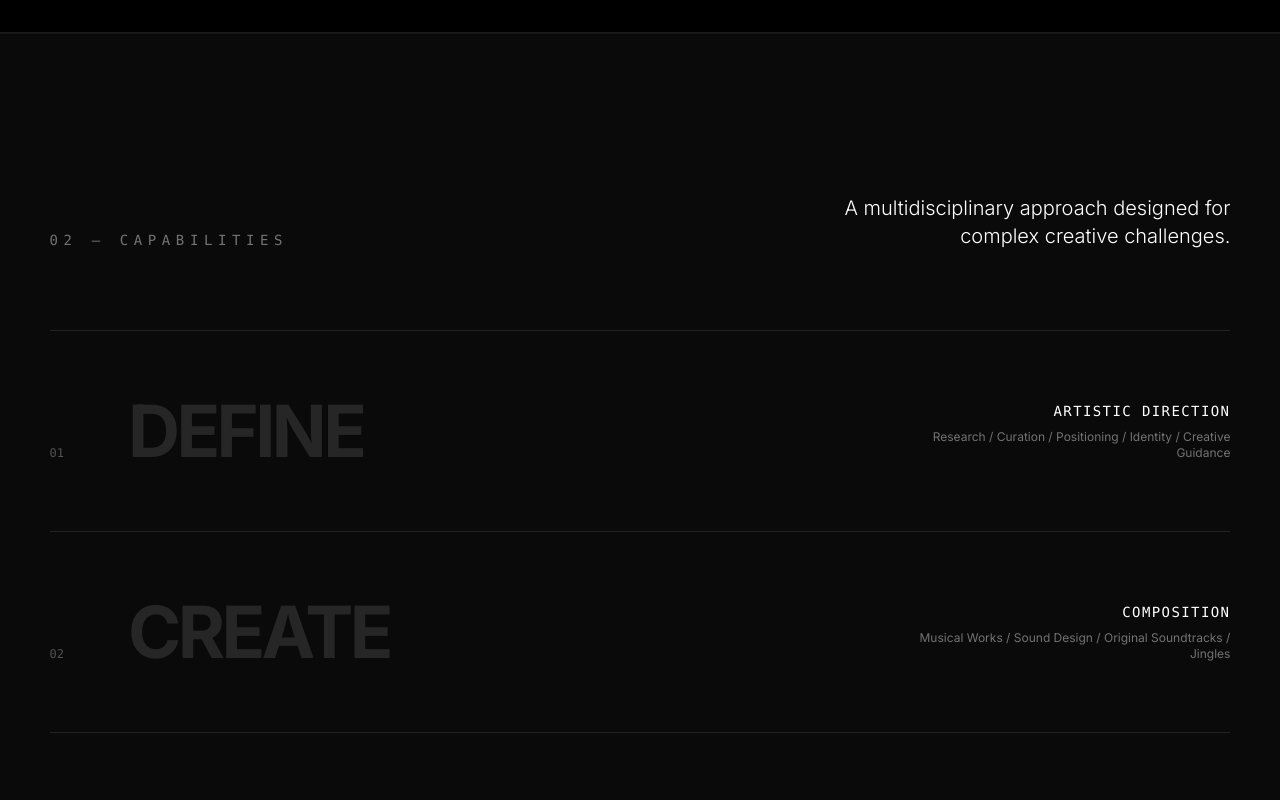
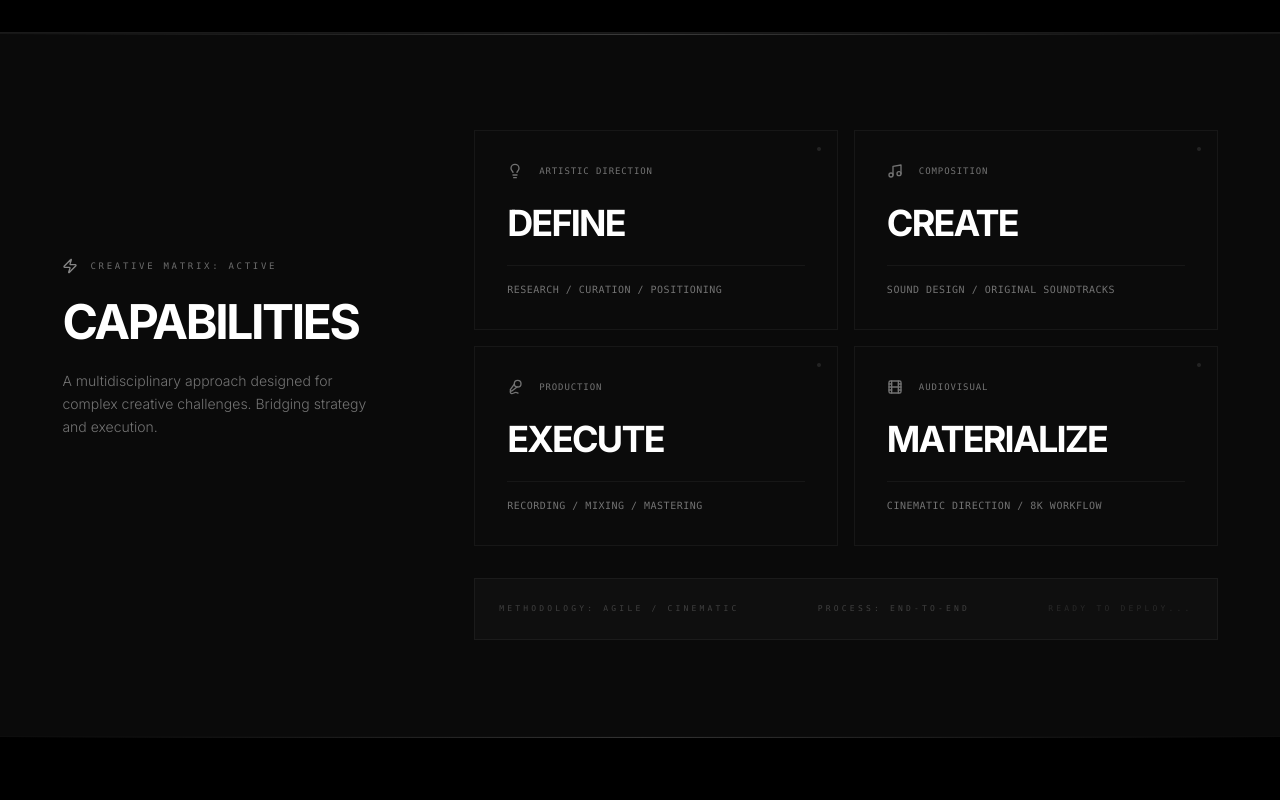
Before and after one commit to SambaGabriel/Spm-Creative-Company-Final, a React (Vite) app: page / in a window 1280 px wide. Shown: the part 1880-2680 px from the top of the page. Built offline with nearby package versions, Linux system fonts and the light colour scheme.

Commit message:
refactor: Update services and portfolio content
Add icons to services and revise portfolio data to differentiate between clients and artists. Remove redundant entries from artist list.

```diff
--- a/components/Manifesto.tsx
+++ b/components/Manifesto.tsx
@@ -9,9 +9,7 @@ export const Manifesto: React.FC = () => {
           {/* Sticky Title Column */}
           <div className="lg:w-1/2 pt-24 pb-12 lg:py-40 lg:h-screen lg:sticky lg:top-0 flex flex-col justify-between border-r border-white/10 pr-8">
             <div>
-              <span className="block text-[10px] font-mono text-neutral-500 tracking-[0.4em] uppercase mb-8">
-                01 — The Vision
-              </span>
+              {/* Removed 'The Vision' H3 header here */}
               <h2 className="text-5xl md:text-7xl lg:text-8xl font-bold tracking-tighter leading-[0.9] uppercase">
                 An idea of a world <br/>
                 materialized <br/>
--- a/components/Portfolio.tsx
+++ b/components/Portfolio.tsx
@@ -1,16 +1,14 @@
 import React from 'react';
 
-// Cases extraídos do PDF
-const featuredCases = [
-  "Novo Nordisk Sound Design 360",
-  "Gloria Estefan BRAZIL305",
-  "Júlio Iglesias & Zezé Di Camargo",
-  "Bruno & Marrone Ao Vivo",
-  "Global Soundscapes",
-  "Urban Symphony"
+// Lista de clientes atualizada conforme imagem solicitada (Index 01)
+const selectedClients = [
+  "Adidas", "Amazon", "Asics", "Budweiser", "Centauro", "Converse",
+  "Fila", "Havaianas", "HBO Max", "Heinz", "iFood", "Itaú",
+  "MASP", "Microsoft", "NBA", "Nike", "O Boticário", "Oakley",
+  "Porsche", "Red Bull", "Rider", "Samsung", "Track & Field", "Umbro"
 ];
 
-// Lista completa de artistas
+// Lista de artistas (Index 02) - Removidos duplicatas (Microsoft, Budweiser) que foram para Clientes
 const artists = [
   "Alejandro Sanz", "Alexandre Pires", "Alcione", "Art Popular", "Babado Novo", "Belo",
   "Bruno & Marrone", "Cauby Peixoto", "Chitãozinho & Xororó", "Demônios da Garoa",
@@ -22,7 +20,7 @@ const artists = [
   "Raça Negra", "Reginaldo Rossi", "Roberta Miranda", "Roberto Carlos", "Ronnie Von",
   "Tonico & Tinoco", "Rio Negro & Solimões", "Seu Jorge", "Sergio Reis", "Sidney Magal",
   "Só Pra Contrariar", "Vanessa da Mata", "Vitor Kley", "Wesley Safadão",
-  "Zezé Di Camargo & Luciano", "Porsche", "Nike", "Budweiser", "Microsoft"
+  "Zezé Di Camargo & Luciano"
 ];
 
 export const Portfolio: React.FC = () => {
@@ -30,33 +28,34 @@ export const Portfolio: React.FC = () => {
     <section id="work" className="py-24 md:py-40 bg-black relative border-t border-white/5 overflow-hidden">
       <div className="max-w-[96%] mx-auto px-2 md:px-6 relative z-10">
 
-        {/* Etapa 1: Featured Cases - Architectural Layout */}
+        {/* Etapa 1: Selected Clients - Typographic Layout */}
         <div className="mb-48">
           <div className="flex flex-col md:flex-row items-baseline justify-between mb-16 border-b border-white/20 pb-4">
              <h3 className="text-6xl md:text-8xl font-black text-white uppercase tracking-tighter leading-none">
               Selected <span className="text-transparent stroke-white stroke-1" style={{ WebkitTextStroke: '1px white' }}>Works</span>
              </h3>
              <span className="text-xs font-mono text-neutral-500 uppercase tracking-widest mt-4 md:mt-0">
-               Index 01 — Cases
+               Index 01 — Clients
              </span>
           </div>
 
-          <div className="grid grid-cols-1 md:grid-cols-2 gap-x-20 gap-y-8">
-            {featuredCases.map((project, i) => (
-              <div key={i} className="group relative border-b border-neutral-900 pb-8 hover:border-white transition-colors duration-700">
-                <span className="block text-[9px] font-mono text-neutral-600 mb-2">0{i + 1}</span>
-                <h4 className="text-3xl md:text-5xl font-bold text-neutral-400 group-hover:text-white uppercase tracking-tight transition-all duration-500">
-                  {project}
-                </h4>
-                <div className="absolute right-0 bottom-8 opacity-0 group-hover:opacity-100 transition-opacity duration-500">
-                  <span className="text-[9px] font-mono bg-white text-black px-2 py-1 uppercase">View Case</span>
-                </div>
-              </div>
+          {/* Layout Texto Justificado (Clients) */}
+          <div className="text-justify leading-[1.1] md:leading-[0.9] tracking-tight mix-blend-screen">
+            {selectedClients.map((client, i) => (
+              <React.Fragment key={i}>
+                <span
+                  className="inline-block text-2xl md:text-5xl lg:text-[7rem] font-black text-neutral-900 uppercase cursor-crosshair transition-all duration-300 hover:text-white hover:scale-105 hover:z-50 select-none whitespace-nowrap"
+                  style={{ fontStretch: 'condensed' }}
+                >
+                  {client}
+                </span>
+                {" "}
+              </React.Fragment>
             ))}
           </div>
         </div>
 
-        {/* Etapa 2: Artists & Partners - Justified Text Block (Data Texture) */}
+        {/* Etapa 2: Artists & Partners - Justified Text Block */}
         <div className="relative">
           <div className="absolute -top-12 left-0 text-xs font-mono text-neutral-500 uppercase tracking-widest">
             Index 02 — Legacy & Partners
--- a/components/Services.tsx
+++ b/components/Services.tsx
@@ -1,74 +1,101 @@
 import React from 'react';
+import { Zap, Lightbulb, Music, Mic2, Film } from 'lucide-react';
 
 const services = [
   {
     id: "01",
     title: "DEFINE",
     category: "Artistic Direction",
-    details: "Research / Curation / Positioning / Identity / Creative Guidance"
+    details: "Research / Curation / Positioning",
+    icon: <Lightbulb className="w-4 h-4" />
   },
   {
     id: "02",
     title: "CREATE",
     category: "Composition",
-    details: "Musical Works / Sound Design / Original Soundtracks / Jingles"
+    details: "Sound Design / Original Soundtracks",
+    icon: <Music className="w-4 h-4" />
   },
   {
     id: "03",
     title: "EXECUTE",
     category: "Production",
-    details: "Musical Direction / Recording / Mixing / Mastering / Industry Standards"
+    details: "Recording / Mixing / Mastering",
+    icon: <Mic2 className="w-4 h-4" />
   },
   {
     id: "04",
     title: "MATERIALIZE",
-    category: "Audiovisual & Events",
-    details: "Cinematic Direction / Project Creation / Sound Systems / Infrastructure"
+    category: "Audiovisual",
+    details: "Cinematic Direction / 8K Workflow",
+    icon: <Film className="w-4 h-4" />
   }
 ];
 
 export const Services: React.FC = () => {
   return (
-    <section id="services" className="py-24 md:py-40 bg-neutral-950 border-t border-white/5">
-      <div className="max-w-[96%] mx-auto px-2 md:px-6">
+    <section id="services" className="py-24 bg-neutral-950 border-t border-white/5 relative overflow-hidden">
+      {/* Decorative Top Line matching Infrastructure */}
+      <div className="absolute top-0 left-0 w-full h-px bg-gradient-to-r from-transparent via-white/20 to-transparent"></div>
 
-        <div className="flex flex-col md:flex-row justify-between items-end mb-20">
-          <h3 className="text-sm font-mono tracking-[0.4em] text-neutral-500 uppercase">
-            02 — Capabilities
+      <div className="max-w-[94%] mx-auto px-6">
+        <div className="grid grid-cols-1 lg:grid-cols-12 gap-12 lg:gap-20 items-start">
+
+          {/* Left Column - Sticky Title */}
+          <div className="lg:col-span-4 lg:sticky lg:top-32 mb-8 lg:mb-0">
+            <div className="flex items-center gap-3 mb-6">
+               <Zap className="text-white w-4 h-4 animate-pulse" />
+               <span className="text-[9px] font-mono tracking-[0.3em] text-white/40 uppercase">Creative Matrix: Active</span>
+            </div>
+            <h3 className="text-4xl md:text-5xl font-bold tracking-tighter uppercase text-white leading-tight mb-6">
+              Capabilities
             </h3>
-          <p className="text-white text-lg md:text-xl font-light max-w-md text-right mt-4 md:mt-0">
-            A multidisciplinary approach designed for <br/> complex creative challenges.
+            <p className="text-neutral-500 text-sm font-light max-w-xs leading-relaxed">
+              A multidisciplinary approach designed for complex creative challenges. Bridging strategy and execution.
             </p>
           </div>
 
-        <div className="flex flex-col">
+          {/* Right Column - Grid of Cards */}
+          <div className="lg:col-span-8">
+            <div className="grid grid-cols-1 sm:grid-cols-2 gap-4">
               {services.map((service, index) => (
-            <div
-              key={index}
-              className="group relative border-t border-white/10 hover:border-white transition-colors duration-500 py-12 md:py-16 flex flex-col md:flex-row justify-between items-start md:items-center cursor-default"
-            >
-              <div className="flex items-baseline gap-8 md:gap-16">
-                <span className="text-xs font-mono text-neutral-600 group-hover:text-white transition-colors">
-                  {service.id}
-                </span>
-                <h4 className="text-4xl md:text-7xl font-bold text-neutral-800 group-hover:text-white transition-colors duration-500 uppercase tracking-tighter">
+                <div key={index} className="p-8 border border-white/5 bg-neutral-900/10 hover:bg-white/5 transition-all duration-700 group relative overflow-hidden flex flex-col justify-between min-h-[200px]">
+
+                  {/* Decorative dot */}
+                  <div className="absolute top-0 right-0 p-4 opacity-10 group-hover:opacity-100 transition-opacity">
+                    <div className="w-1 h-1 bg-white rounded-full"></div>
+                  </div>
+
+                  {/* Header: Icon + Category */}
+                  <div className="flex items-center gap-4 mb-6 text-neutral-500 group-hover:text-white transition-colors">
+                    {service.icon}
+                    <span className="text-[9px] font-mono tracking-widest uppercase">{service.category}</span>
+                  </div>
+
+                  {/* Main Title */}
+                  <h4 className="text-4xl font-bold text-white tracking-tighter uppercase group-hover:translate-x-2 transition-transform duration-500 mb-4">
                     {service.title}
                   </h4>
-              </div>
 
-              <div className="mt-6 md:mt-0 md:text-right">
-                <p className="text-sm font-mono text-white tracking-widest uppercase mb-2">
-                  {service.category}
-                </p>
-                <p className="text-xs text-neutral-500 max-w-xs md:ml-auto group-hover:text-neutral-300 transition-colors">
+                  {/* Footer: Details (replacing decorative bars for functionality) */}
+                  <div className="mt-auto pt-4 border-t border-white/5">
+                     <p className="text-[10px] text-neutral-500 font-mono uppercase tracking-wider group-hover:text-neutral-300 transition-colors">
                        {service.details}
                      </p>
                   </div>
                 </div>
               ))}
-          <div className="border-t border-white/10"></div>
             </div>
 
+            {/* Bottom Status Bar */}
+            <div className="mt-8 p-6 bg-white/[0.02] border border-white/5 font-mono text-[8px] text-neutral-700 uppercase tracking-[0.4em] flex flex-col sm:flex-row justify-between items-start sm:items-center gap-4">
+                <span>Methodology: Agile / Cinematic</span>
+                <span className="hidden md:block">Process: End-to-End</span>
+                <span className="animate-pulse">Ready to deploy...</span>
+            </div>
+          </div>
+
+        </div>
       </div>
     </section>
   );
```
Lines whose indentation alone changed are shown as unchanged.
